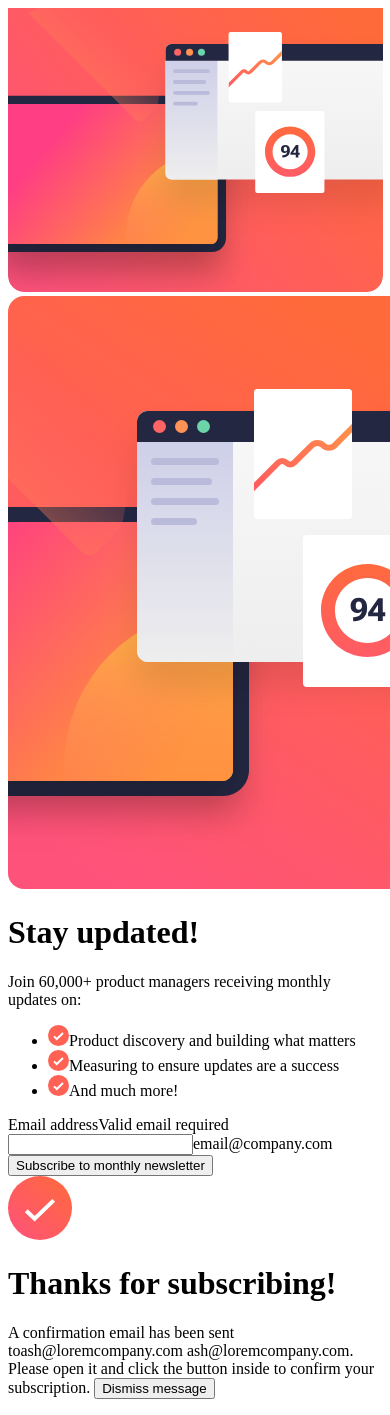
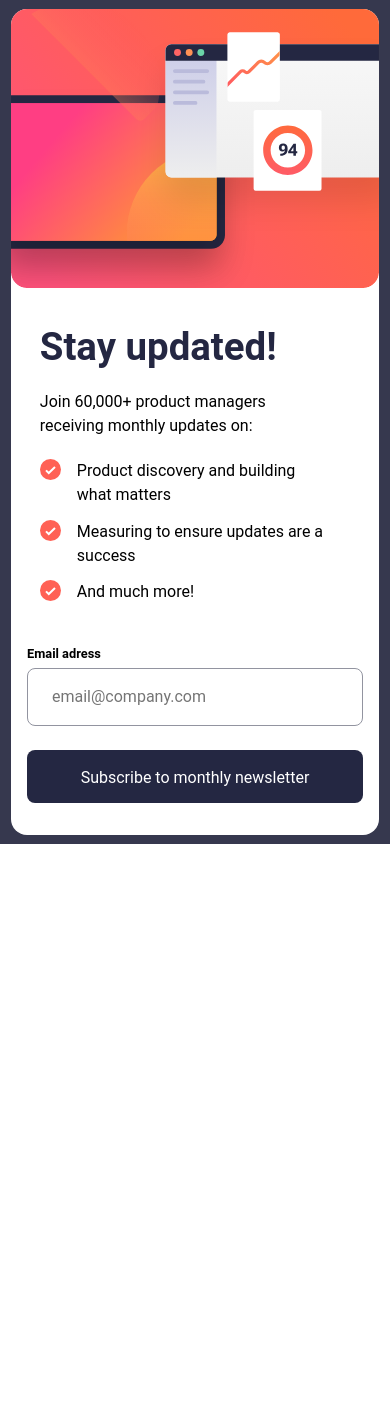
Before and after one commit to LouisVerch/FEM-Newsletter-Sign-up, a plain HTML site: page index.html in a window 390 px wide. After the commit the page ends 844 px from the top, so only its background shows below. Drawn offline with Linux system fonts and the light colour scheme.

Commit message:
Design looks fine might refacto to have a better tablet layout

```diff
--- a/index.html
+++ b/index.html
@@ -3,85 +3,91 @@
   <head>
     <meta charset="UTF-8" />
     <meta name="viewport" content="width=device-width, initial-scale=1.0" />
-    <!-- displays site properly based on user's device -->
-
-    <link
-      rel="icon"
-      type="image/png"
-      sizes="32x32"
-      href="./assets/images/favicon-32x32.png"
-    />
-    <link
-      href="https://fonts.googleapis.com/css2?family=Roboto:wght@400;700&display=swap"
-      rel="stylesheet"
-    />
+    <title>Newsletter Sign-Up Form</title>
+    <link rel="icon" href="./assets/images/favicon-32x32.png" sizes="32x32" />
+    <link rel="preconnect" href="https://fonts.googleapis.com" />
+    <link rel="stylesheet" href="style.css" />
     <script defer src="main.js"></script>
-    <title>
-      Frontend Mentor | Newsletter sign-up form with success message
-    </title>
   </head>
+  <body>
     <main>
-    <body>
-      <div class="main-container">
-        <img
-          src="assets/images/illustration-sign-up-mobile.svg"
-          alt="Website illustration "
-        />
+      <div id="main" class="main__container">
+        <picture
+          ><source
+            class="illustration____mobile"
+            srcset="assets/images/illustration-sign-up-mobile.svg"
+            media="(max-width:56em)"
+            alt="Newsletter sign-up illustration for mobile devices" />
           <img
             src="assets/images/illustration-sign-up-desktop.svg"
-          alt="Website illustration big"
+            alt="Newsletter sign-up illustration for desktop devices"
+        /></picture>
+        <div class="left__container">
+          <div class="text__container">
+            <h1 class="form__title">Stay updated!</h1>
+            <p class="form__paragraph">
+              Join 60,000+ product managers receiving monthly updates on:
+            </p>
+            <div class="form__list">
+              <div class="form__bullet">
+                <img
+                  class="form__icon"
+                  src="assets/images/icon-list.svg"
+                  alt="Checkmark"
                 />
-        <div class="-container">
-          <!-- Sign-up form start -->
-          <h1 class="">Stay updated!</h1>
-          <p>Join 60,000+ product managers receiving monthly updates on:</p>
-          <ul>
-            <li>
+                Product discovery and building what matters
+              </div>
+              <div class="form__bullet">
                 <img
-                class="icon-list"
+                  class="form__icon"
                   src="assets/images/icon-list.svg"
-                alt="tick mark"
-              />Product discovery and building what matters
-            </li>
-            <li>
+                  alt="Checkmark"
+                />
+                Measuring to ensure updates are a success
+              </div>
+              <div class="form__bullet">
                 <img
-                class="icon-list"
+                  class="form__icon"
                   src="assets/images/icon-list.svg"
-                alt="tick mark"
-              />Measuring to ensure updates are a success
-            </li>
+                  alt="Checkmark"
+                />
+                And much more!
+              </div>
+            </div>
+          </div>
+          <div class="form__container">
+            <div class="form__label">
+              <p class="label">Email adress</p>
+              <p id="error" class="error__message">Valid email required</p>
+            </div>
+            <form action="#">
+              <input
+                id="email"
+                type="email"
+                placeholder="email@company.com"
+                novalidate
+              />
+              <button id="subscribe" class="form__submit" type="submit">
+                Subscribe to monthly newsletter
+              </button>
+            </form>
+          </div>
+        </div>
+      </div>
 
-            <li>
-              <img
-                class="icon-list"
-                src="assets/images/icon-list.svg"
-                alt="tick mark"
-              />And much more!
-            </li>
-          </ul>
-          <div class="ribbon">
-            <span>Email address</span
-            ><span id="error-state">Valid email required</span>
-          </div>
-          <form action="action_page.php">
-            <input type="email" />email@company.com
-          </form>
-          <button>Subscribe to monthly newsletter</button>
-          <!-- Sign-up form end -->
       <!-- Success message start -->
-          <div id="sucess-container" class="success-container">
-            <img src="assets/images/icon-success.svg" alt="tick-mark-big" />
-            <h1 class="success-title">Thanks for subscribing!</h1>
-            <p class="succes-text">
-              A confirmation email has been sent toash@loremcompany.com
-              <span id="email-adress">ash@loremcompany.com</span>. Please open
-              it and click the button inside to confirm your subscription.
-              <button class="dismiss-button">Dismiss message</button>
+
+      <div id="success__container" class="success__container">
+        <img src="assets/images/icon-success.svg" alt="Success checkmark" />
+        <h1>Thanks for subscribing!</h1>
+        <p class="form__paragraph">
+          A confirmation email has been sent to
+          <span id="user-email">placeholder</span>. Please check your inbox and
+          confirm your subscription.
         </p>
-          </div>
+        <button id="dismiss" class="dismiss__button">Dismiss message</button>
         <!-- Success message end -->
       </div>
-      </div>
+    </main>
   </body>
-  </main>
 </html>
--- a/main.js
+++ b/main.js
@@ -0,0 +1,36 @@
+const main = document.getElementById("main");
+const subscribe = document.getElementById("subscribe");
+const error = document.getElementById("error");
+const input = document.getElementById("email");
+const success = document.getElementById("success__container");
+const dismiss = document.getElementById("dismiss");
+
+// Validates Email against the RegEx
+function validateEmail(email) {
+  const emailPattern = /^[^\s@]+@[^\s@]+\.[^\s@]+$/;
+
+  return emailPattern.test(email);
+}
+
+//Listen to a click on the submit button
+subscribe.addEventListener("click", () => {
+  //if EMail format is ok hide main and display success
+  if (validateEmail(input.value)) {
+    console.log("c'estOK");
+    main.style.display = "none";
+    success.style.display = "flex";
+    const useremail = document.getElementById("user-email");
+    useremail.textContent = input.value;
+    //if Email format is not ok show error message and box highlighting
+  } else {
+    error.style.display = "block";
+    input.classList.add("active");
+  }
+});
+//On click on dismiss button show main card
+dismiss.addEventListener("click", () => {
+  input.classList.remove("active");
+  success.style.display = "none";
+  error.style.display = "none";
+  main.style.display = "grid";
+});
--- a/style.css
+++ b/style.css
@@ -7,6 +7,7 @@
     --charcoal-grey: hsl(235, 18%, 26%);
     --grey: hsl(231, 7%, 60%);
     --white: hsl(0, 0%, 100%);
+    --light-salmon: hsl(5, 100%, 95%);
 
     /* Typography */
     --font-size-body: 16px;
@@ -16,3 +17,249 @@
     --font-weight-regular: 400;
     --font-weight-bold: 700;
 }
+
+/* 1. Use a more-intuitive box-sizing model */
+*,
+*::before,
+*::after {
+    box-sizing: border-box;
+}
+
+/* 2. Remove default margin and padding */
+* {
+    margin: 0;
+    padding: 0;
+}
+
+body {
+    /* 3. Add accessible line-height */
+    line-height: 1.5;
+    /* 4. Improve text rendering */
+    -webkit-font-smoothing: antialiased;
+    text-align: left;
+}
+
+/* 5. Improve media defaults */
+img,
+picture,
+video,
+canvas,
+svg {
+    display: block;
+    max-width: 100%;
+
+}
+
+/* 6. Inherit fonts for form controls */
+input,
+button,
+textarea,
+select {
+    font: inherit;
+}
+
+/* 7. Avoid text overflows */
+p,
+h1,
+h2,
+h3,
+h4,
+h5,
+h6 {
+    overflow-wrap: break-word;
+}
+
+/* *8 Remove lists styling  */
+ul,
+ol {
+    list-style-type: none;
+}
+
+
+/* 9. Create a root stacking context */
+#root,
+#__next {
+    isolation: isolate;
+}
+
+body {
+    min-height: 100svh;
+    font-family: var(--font-family);
+}
+
+main {
+    min-height: 100svh;
+    background: var(--charcoal-grey);
+    display: flex;
+    justify-content: center;
+    align-items: center;
+}
+
+.main__container {
+    display: grid;
+    grid-template-areas: "b" "a";
+    max-width: 23rem;
+    overflow: hidden;
+    border-radius: 1rem;
+    background: white;
+}
+
+picture {
+    grid-area: b;
+}
+
+.left__container {
+    grid-area: a;
+}
+
+.text__container {
+    padding: 2.5rem 3rem 0 1.8rem;
+}
+
+h1 {
+    line-height: 1;
+    color: var(--dark-slate-grey);
+    font-weight: var(--font-weight-bold);
+    padding-bottom: 1.5rem;
+    font-size: 2.4rem;
+}
+
+.form__paragraph {
+    padding-bottom: 1.3rem;
+}
+
+.form__list {
+    display: flex;
+    flex-direction: column;
+    gap: 0.8rem;
+    padding-bottom: 2rem;
+}
+
+.form__bullet {
+    display: flex;
+    gap: 1rem;
+}
+
+.form__icon {
+    align-self: flex-start;
+}
+
+label {
+    display: block;
+}
+
+.form__container {
+    padding: 0.5rem 1rem 2rem 1rem;
+}
+
+.form__label {
+    padding-bottom: 0.3rem;
+    display: flex;
+    width: 100%;
+    justify-content: space-between;
+    font-size: 0.8rem;
+}
+
+.label {
+    font-weight: var(--font-weight-bold);
+}
+
+input {
+    width: 100%;
+    border-radius: 0.5rem;
+    padding: 1rem 0rem 1rem 1.5rem;
+    border: 1px solid var(--grey);
+}
+
+.active {
+    border-color: var(--tomato);
+    color: var(--tomato);
+    background-color: var(--light-salmon);
+}
+
+button {
+    margin-top: 1.5rem;
+    width: 100%;
+    border-radius: 0.5rem;
+    border: none;
+    color: white;
+    background-color: var(--dark-slate-grey);
+    padding: 1rem 0 0.8rem 0;
+
+}
+
+.error__message {
+    display: none;
+    color: var(--tomato);
+}
+
+@media (hover:hover) {
+    button:hover {
+        background-color: var(--tomato);
+    }
+}
+
+#success__container {
+    display: none;
+    background: white;
+    flex-direction: column;
+    height: 100%;
+    padding: 40% 1.8rem 3rem 1.8rem;
+}
+
+#success__container img {
+    max-width: 4rem;
+    padding-bottom: 3rem;
+}
+
+.dismiss__button {
+    margin-top: auto;
+}
+
+@media screen and (min-width: 56em) {
+
+
+    .main__container {
+        max-width: 58rem;
+        background: white;
+        padding: 1.5rem 1.5rem 1.5rem 2rem;
+        border-radius: 1rem;
+        display: grid;
+        grid-template-areas: "a b";
+        grid-template-columns: 1fr 1fr;
+        gap: 3rem;
+    }
+
+    .text__container {
+        padding-right: 2rem;
+    }
+
+    .text__container h1 {
+        font-size: 2.9rem;
+        padding-top: 2rem;
+    }
+
+    #success__container h1 {
+        font-size: 3.4rem;
+        padding-bottom: 2.5rem;
+    }
+
+    #success__container {
+        border-radius: 1rem;
+        height: 33rem;
+        padding: 3rem 4rem 3rem 4rem;
+        max-width: 31.625rem;
+    }
+
+    #success__container .active {
+        display: block;
+    }
+
+    #success__container img {
+        padding-bottom: 2.5rem;
+    }
+
+    .dismiss__button {
+        margin-top: auto;
+    }
+}
```
Lines whose indentation alone changed are shown as unchanged.
